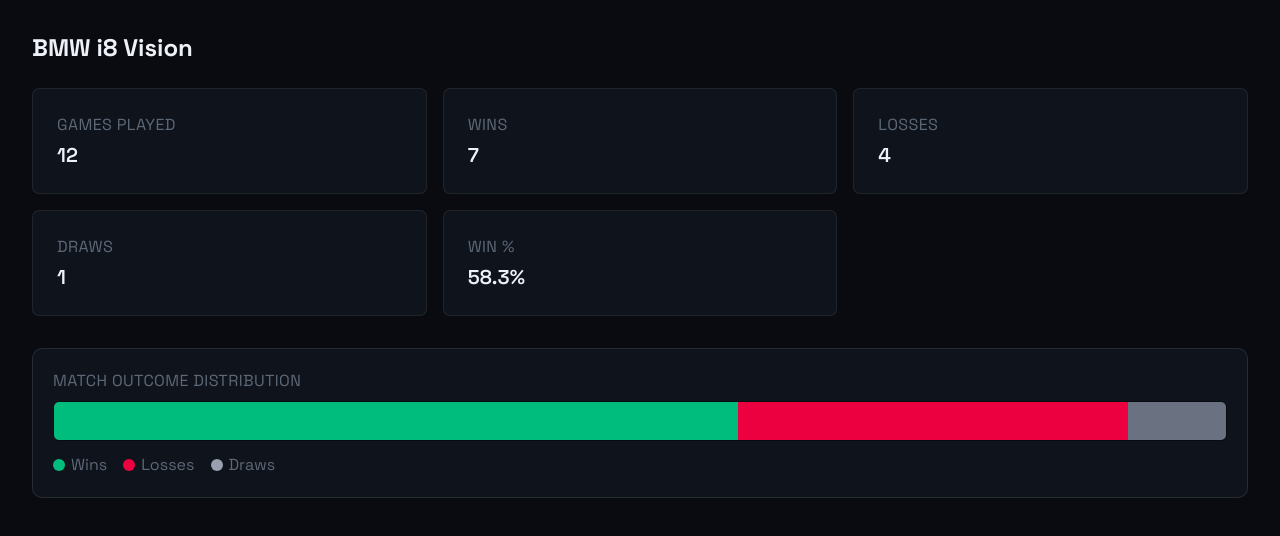
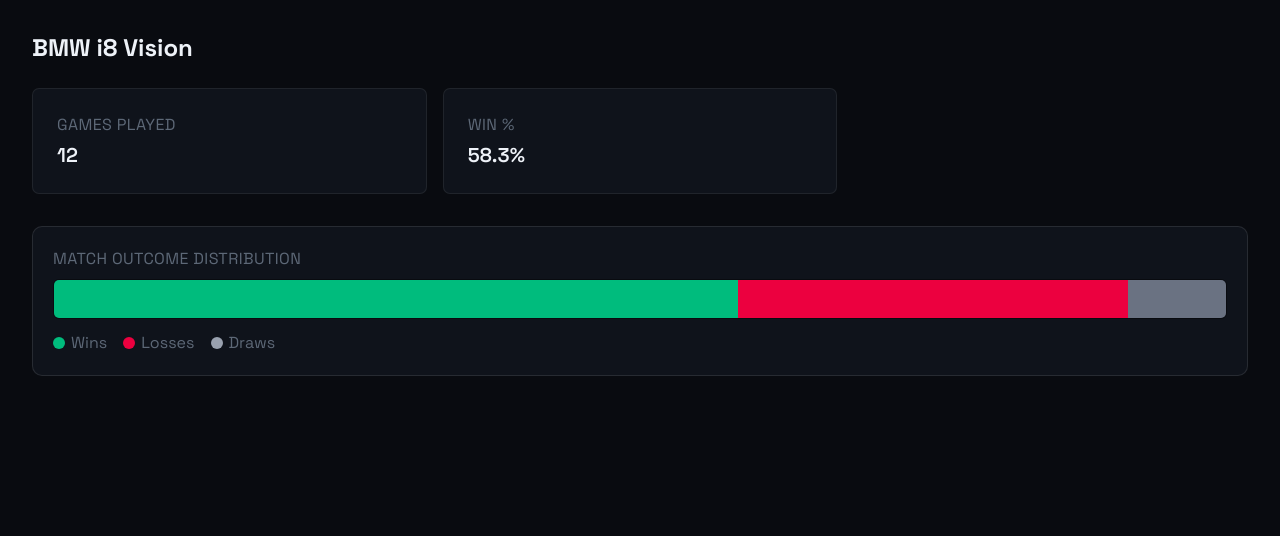
Before and after one commit to brianyeap/transcendence, a Next.js app: page /profile in a window 1280 px wide. Shown: the top 536 px of the page. Built offline with nearby package versions, Linux system fonts and the light colour scheme.

Commit message:
refactor: remove wins/losses/draws boxes, now visible in distribution bar

```diff
--- a/app/profile/page.tsx
+++ b/app/profile/page.tsx
@@ -18,21 +18,6 @@
 				<div className="rounded-[7px] border border-white/[.07] bg-[#0f131b] p-6">
 					<div className="text-s uppercase tracking-wide text-[#5d6877]">Games played</div>
 					<div className="text-xl font-semibold mt-1">{userStats.gamesPlayed}</div>
-				</div>
-
-				<div className="rounded-[7px] border border-white/[.07] bg-[#0f131b] p-6">
-					<div className="text-s uppercase tracking-wide text-[#5d6877]">Wins</div>
-					<div className="text-xl font-semibold mt-1">{userStats.wins}</div>
-				</div>
-
-				<div className="rounded-[7px] border border-white/[.07] bg-[#0f131b] p-6">
-					<div className="text-s uppercase tracking-wide text-[#5d6877]">Losses</div>
-					<div className="text-xl font-semibold mt-1">{userStats.losses}</div>
-				</div>
-
-				<div className="rounded-[7px] border border-white/[.07] bg-[#0f131b] p-6">
-					<div className="text-s uppercase tracking-wide text-[#5d6877]">Draws</div>
-					<div className="text-xl font-semibold mt-1">{userStats.draws}</div>
 				</div>
 
 				<div className="rounded-[7px] border border-white/[.07] bg-[#0f131b] p-6">
```
